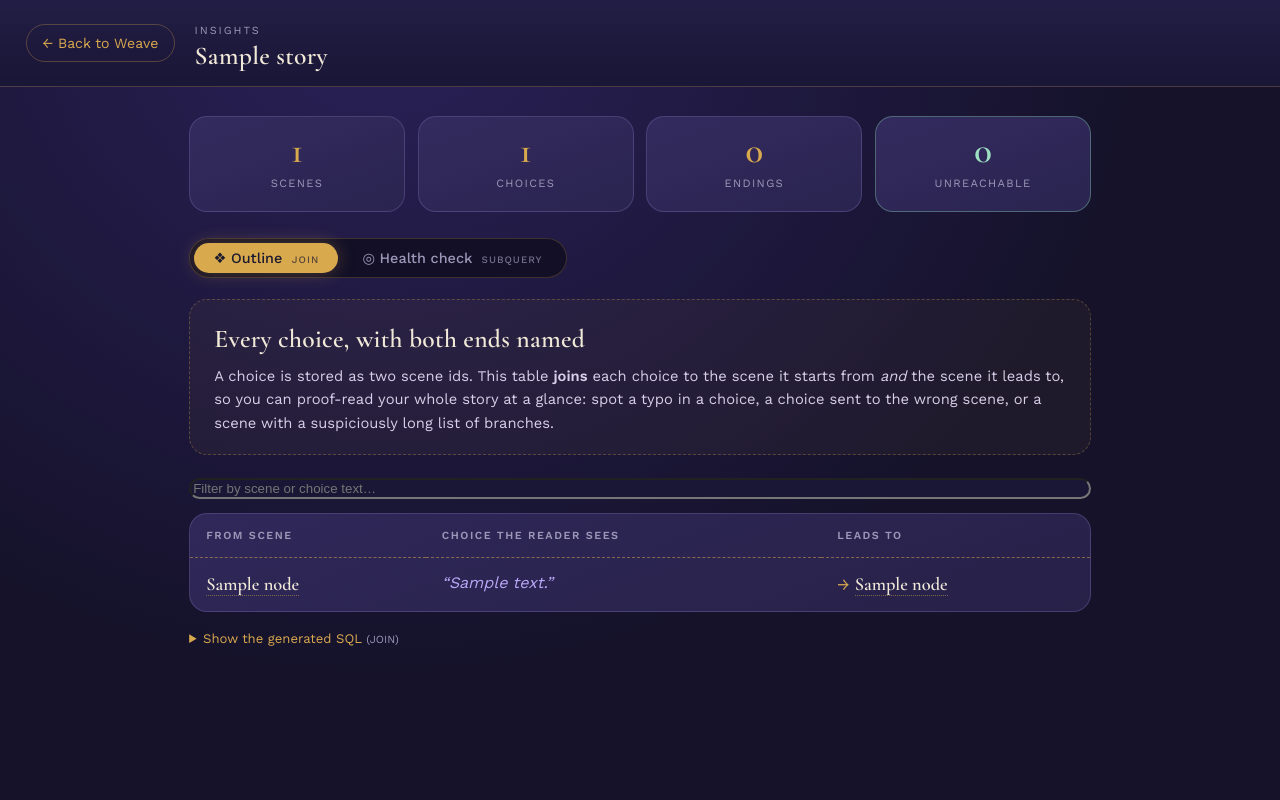
After one commit to PoorCoconut/Loom, a Django app: page /stories/1/insights/ in a window 1280 px wide. The commit adds this page. Run offline with Django 5.2, Linux system fonts and the light colour scheme; a user stored in the database is signed in; tables that the repository leaves empty hold one stand-in row (values such as "Sample post").

Commit message:
Added Insights Screen: A Story Outline and A Story "Health Checker"

```diff
--- /dev/null
+++ b/apps/editor/templates/editor/insights.html
@@ -0,0 +1,112 @@
+{% load static %}
+<!DOCTYPE html>
+<html lang="en">
+<head>
+    <meta charset="UTF-8">
+    <meta name="viewport" content="width=device-width, initial-scale=1">
+    <title>Insights · {{ story.title }} · Loom</title>
+    <link rel="stylesheet" href="{% static 'css/shared/base.css' %}">
+    <link rel="stylesheet" href="{% static 'css/editor/insights.css' %}">
+</head>
+<body class="ins-body">
+<header class="ins-top">
+    <a class="ins-back" href="{{ weave_url }}">&#8592; Back to Weave</a>
+    <div><span class="ins-eyebrow">Insights</span><h1>{{ story.title }}</h1></div>
+</header>
+
+<main class="ins">
+    <section class="summary">
+        <div class="sum"><b>{{ scene_count }}</b><span>Scenes</span></div>
+        <div class="sum"><b>{{ outline|length }}</b><span>Choices</span></div>
+        <div class="sum"><b>{{ endings|length }}</b><span>Endings</span></div>
+        <div class="sum {% if unreachable %}sum--warn{% else %}sum--ok{% endif %}"><b>{{ unreachable|length }}</b><span>Unreachable</span></div>
+    </section>
+
+    <div class="tabs" role="tablist">
+        <button role="tab" class="is-active" data-tab="outline">&#10070; Outline <small>JOIN</small></button>
+        <button role="tab" data-tab="health">&#9678; Health check <small>SUBQUERY</small></button>
+    </div>
+
+    <!-- ================= OUTLINE (JOIN) ================= -->
+    <section class="pane is-active" id="pane-outline">
+        <div class="why">
+            <h2>Every choice, with both ends named</h2>
+            <p>A choice is stored as two scene ids. This table <b>joins</b> each choice to the scene it starts from <i>and</i> the scene it leads to, so you can proof-read your whole story at a glance: spot a typo in a choice, a choice sent to the wrong scene, or a scene with a suspiciously long list of branches.</p>
+        </div>
+
+        {% if outline %}
+        <input type="search" id="filter" placeholder="Filter by scene or choice text…" aria-label="Filter outline">
+        <div class="table-wrap">
+        <table class="outline" id="outline">
+            <thead><tr><th>From scene</th><th>Choice the reader sees</th><th>Leads to</th></tr></thead>
+            <tbody>
+            {% for p in outline %}
+                <tr>
+                    <td><a href="{{ node_url_base }}?node={{ p.source_node.pk }}{{ embed_qs }}">{{ p.source_node.node_title }}</a></td>
+                    <td class="choice">&ldquo;{{ p.choice_text }}&rdquo;</td>
+                    <td><span class="arrow">&rarr;</span> <a href="{{ node_url_base }}?node={{ p.target_node.pk }}{{ embed_qs }}">{{ p.target_node.node_title }}</a></td>
+                </tr>
+            {% endfor %}
+            </tbody>
+        </table>
+        </div>
+        {% else %}
+        <p class="empty">No choices yet. Add a branch in Weave and it will appear here.</p>
+        {% endif %}
+
+        <details class="sql"><summary>Show the generated SQL <small>(JOIN)</small></summary>
+            <p>Django&rsquo;s <code>select_related('source_node', 'target_node')</code> turns into two joins on the same table:</p>
+            <pre>{{ sql_join }}</pre>
+        </details>
+    </section>
+
+    <!-- ================= HEALTH (SUBQUERY) ================= -->
+    <section class="pane" id="pane-health">
+        <div class="why">
+            <h2>Find the loose threads before readers do</h2>
+            <p>In a branching story it is easy to write a scene that nothing leads to, so no reader can ever see it. Each check below uses a <b>subquery</b>: the inner query collects the scenes that <i>are</i> connected, and the outer query returns the scenes that are <i>not</i> in that list.</p>
+        </div>
+
+        <article class="check {% if unreachable %}check--warn{% else %}check--ok{% endif %}">
+            <header><h3>Unreachable scenes</h3>
+                <span class="badge">{% if unreachable %}{{ unreachable|length }} found{% else %}all clear ✓{% endif %}</span></header>
+            {% if unreachable %}
+                <p>No choice leads to these scenes (and they are not the opening scene), so readers can never reach them. Link a choice to them, or delete them.</p>
+                <ul>{% for n in unreachable %}<li><a href="{{ node_url_base }}?node={{ n.pk }}{{ embed_qs }}">{{ n.node_title }}</a><span>fix in Weave &rarr;</span></li>{% endfor %}</ul>
+            {% else %}<p>Every scene can be reached from the opening. Lovely.</p>{% endif %}
+            <details class="sql"><summary>Show the generated SQL <small>(inner + outer query)</small></summary><pre>{{ sql_unreachable }}</pre></details>
+        </article>
+
+        <article class="check check--info">
+            <header><h3>Endings</h3><span class="badge">{{ endings|length }} found</span></header>
+            {% if endings %}
+                <p>Scenes with no outgoing choice. These are where a reader&rsquo;s journey stops, so make sure each one is meant to be an ending.</p>
+                <ul>{% for n in endings %}<li><a href="{{ node_url_base }}?node={{ n.pk }}{{ embed_qs }}">{{ n.node_title }}</a><span>{% if n.pk == story.starting_node_id %}opening scene with no choices{% else %}ending{% endif %}</span></li>{% endfor %}</ul>
+            {% else %}<p>No endings yet. Every scene leads somewhere, so readers can wander forever.</p>{% endif %}
+            <details class="sql"><summary>Show the generated SQL <small>(inner + outer query)</small></summary><pre>{{ sql_endings }}</pre></details>
+        </article>
+
+        {% if empty_scenes %}
+        <article class="check check--warn">
+            <header><h3>Scenes with no text</h3><span class="badge">{{ empty_scenes|length }} found</span></header>
+            <ul>{% for n in empty_scenes %}<li><a href="{{ node_url_base }}?node={{ n.pk }}{{ embed_qs }}">{{ n.node_title }}</a><span>write it &rarr;</span></li>{% endfor %}</ul>
+        </article>
+        {% endif %}
+    </section>
+</main>
+
+<script>
+(() => {
+  const tabs = document.querySelectorAll('.tabs button'), panes = document.querySelectorAll('.pane');
+  const show = name => { tabs.forEach(t => t.classList.toggle('is-active', t.dataset.tab === name)); panes.forEach(p => p.classList.toggle('is-active', p.id === 'pane-' + name)); history.replaceState(null, '', '#' + name); };
+  tabs.forEach(t => t.addEventListener('click', () => show(t.dataset.tab)));
+  if (location.hash === '#health') show('health');
+  const f = document.getElementById('filter');
+  if (f) f.addEventListener('input', () => {
+    const q = f.value.trim().toLowerCase();
+    document.querySelectorAll('#outline tbody tr').forEach(r => r.hidden = q && !r.textContent.toLowerCase().includes(q));
+  });
+})();
+</script>
+</body>
+</html>
--- a/apps/editor/templates/editor/weave.html
+++ b/apps/editor/templates/editor/weave.html
@@ -19,6 +19,7 @@
             <h1>{{ story.title }}</h1>
         </div>
         <div class="topbar__stats" id="stats"></div>
+        {% if weave.canEdit %}<a class="topbar__link" href="{% url 'editor:insights' story.pk %}{% if embed %}?embed=1{% endif %}" title="Outline and health check for this story">&#9678; Insights</a>{% endif %}
         <div class="mode-switch" id="mode-switch" role="tablist" aria-label="View mode">
             <button role="tab" data-mode="edit" class="is-active"><span aria-hidden="true">&#9998;</span> Edit</button>
             <button role="tab" data-mode="read"><span aria-hidden="true">&#10070;</span> Read</button>
--- a/apps/editor/urls.py
+++ b/apps/editor/urls.py
@@ -5,6 +5,7 @@ from . import views
 app_name = "editor"
 urlpatterns = [
     path("<int:story_id>/weave/", views.weave_view, name="weave"),
+    path("<int:story_id>/insights/", views.insights_view, name="insights"),
     path("<int:story_id>/api/nodes/", views.api_nodes, name="api_nodes"),
     path("<int:story_id>/api/nodes/<int:node_id>/", views.api_node, name="api_node"),
     path("<int:story_id>/api/positions/", views.api_positions, name="api_positions"),
--- a/apps/editor/views.py
+++ b/apps/editor/views.py
@@ -22,6 +22,7 @@ from apps.stories.models import Story, StoryCollaborator
 
 from apps.user_settings.models import UserSettings
 
+from .insights import choices_outline, ending_scenes, generated_sql, unreachable_scenes
 from .logic import coerce
 from .models import GlobalVariable, Node, Path, PathCondition
 
@@ -95,13 +96,42 @@ def _graph(story):
 @xframe_options_sameorigin
 def weave_view(request, story_id):
     story, can_edit = _access(request, story_id)
+    focus = request.GET.get("node")
+    focus = int(focus) if focus and focus.isdigit() and story.nodes.filter(pk=focus).exists() else None
     prefs, _ = UserSettings.objects.get_or_create(user=request.user)
     api_base = reverse("editor:api_nodes", args=[story.pk]).rsplit("/nodes/", 1)[0]
     return render(request, "editor/weave.html", {
         "story": story,
         "embed": request.GET.get("embed") == "1",
         "weave": {**_graph(story), "canEdit": can_edit, "apiBase": api_base,
-                  "me": request.user.get_username(), "prefs": prefs.weave_prefs()},
+                  "me": request.user.get_username(), "prefs": prefs.weave_prefs(), "focus": focus},
+    })
+
+
+@login_required
+@xframe_options_sameorigin
+def insights_view(request, story_id):
+    story, can_edit = _access(request, story_id)
+    if not can_edit:
+        raise Http404("Only the author and editors can see Insights.")
+    outline_qs = choices_outline(story)
+    unreachable_qs = unreachable_scenes(story)
+    endings_qs = ending_scenes(story)
+    outline = list(outline_qs)
+    unreachable, endings = list(unreachable_qs), list(endings_qs)
+    embed = request.GET.get("embed") == "1"
+    suffix = "?embed=1" if embed else ""
+    return render(request, "editor/insights.html", {
+        "story": story, "embed": embed, "outline": outline,
+        "unreachable": unreachable, "endings": endings,
+        "empty_scenes": list(Node.objects.filter(story=story, text_content="")),
+        "scene_count": Node.objects.filter(story=story).count(),
+        "weave_url": reverse("editor:weave", args=[story.pk]) + suffix,
+        "node_url_base": reverse("editor:weave", args=[story.pk]),
+        "embed_qs": "&embed=1" if embed else "",
+        "sql_join": generated_sql(outline_qs),
+        "sql_unreachable": generated_sql(unreachable_qs),
+        "sql_endings": generated_sql(endings_qs),
     })
 
 
--- /dev/null
+++ b/static/css/editor/insights.css
@@ -0,0 +1,57 @@
+.ins-body { background: radial-gradient(ellipse at 30% 0%, #2a2158 0%, #15122a 60%) fixed; min-height: 100vh; }
+.ins-top { display: flex; align-items: center; gap: 1.2rem; padding: 1rem 1.6rem; background: linear-gradient(180deg, #221d44, #1a1636); border-bottom: 1px solid rgba(217,169,78,.22); }
+.ins-top h1 { margin: 0; font-size: 1.6rem; line-height: 1.1; }
+.ins-eyebrow { font-size: .68rem; letter-spacing: .18em; text-transform: uppercase; color: var(--ash); }
+.ins-back { padding: .4rem 1rem; border-radius: 99px; color: var(--thread); border: 1px solid rgba(217,169,78,.3); font-size: .88rem; }
+.ins-back:hover { background: rgba(217,169,78,.12); }
+
+.ins { max-width: 940px; margin: 0 auto; padding: 1.8rem 1.2rem 4rem; }
+.summary { display: grid; grid-template-columns: repeat(4, 1fr); gap: .8rem; margin-bottom: 1.6rem; }
+.sum { padding: 1rem .5rem; border-radius: 18px; text-align: center; background: linear-gradient(160deg,#332b5e,#2a2450); border: 1px solid rgba(185,166,245,.2); }
+.sum b { display: block; font-family: var(--font-display); font-size: 2.3rem; line-height: 1; color: var(--thread); }
+.sum span { font-size: .7rem; letter-spacing: .12em; text-transform: uppercase; color: var(--ash); }
+.sum--warn { border-color: rgba(224,138,168,.55); } .sum--warn b { color: #ffb4c8; }
+.sum--ok { border-color: rgba(127,200,169,.4); } .sum--ok b { color: #9fe0c4; }
+
+.tabs { display: inline-flex; gap: .3rem; padding: 4px; border-radius: 99px; background: #120f26; border: 1px solid rgba(217,169,78,.22); margin-bottom: 1.3rem; }
+.tabs button { background: none; color: var(--ash); border-radius: 99px; padding: .45rem 1.2rem; font-size: .9rem; }
+.tabs button small { font-size: .62rem; letter-spacing: .1em; opacity: .7; margin-left: .3rem; }
+.tabs button:hover { background: none; color: var(--parchment); }
+.tabs button.is-active { background: var(--thread); color: var(--ink); box-shadow: 0 0 18px rgba(217,169,78,.3); }
+
+.pane { display: none; } .pane.is-active { display: block; animation: rise .4s ease; }
+@keyframes rise { from { opacity: 0; transform: translateY(8px); } }
+
+.why { padding: 1.2rem 1.5rem; border-radius: 18px; border: 1px dashed rgba(217,169,78,.3); background: rgba(217,169,78,.05); margin-bottom: 1.2rem; }
+.why h2 { margin: 0 0 .3rem; font-size: 1.6rem; } .why p { margin: 0; color: #d8cfe8; font-size: .92rem; line-height: 1.6; }
+
+#filter { width: 100%; margin-bottom: .9rem; border-radius: 12px; background: #1a1636; }
+.table-wrap { overflow-x: auto; border-radius: 18px; border: 1px solid rgba(185,166,245,.2); background: linear-gradient(160deg,#2f2859,#272148); }
+.outline { width: 100%; border-collapse: collapse; }
+.outline th { text-align: left; font-size: .68rem; letter-spacing: .14em; text-transform: uppercase; color: var(--ash); padding: .8rem 1rem; border-bottom: 1px dashed rgba(217,169,78,.3); }
+.outline td { padding: .75rem 1rem; border-bottom: 1px solid rgba(185,166,245,.1); vertical-align: top; }
+.outline tr:last-child td { border-bottom: 0; } .outline tr:hover td { background: rgba(217,169,78,.06); }
+.outline a { color: var(--parchment); font-family: var(--font-display); font-size: 1.15rem; font-weight: 600; border-bottom: 1px dotted rgba(217,169,78,.5); }
+.outline a:hover { color: var(--thread); }
+.outline .choice { color: var(--w-lilac, #b9a6f5); font-style: italic; }
+.arrow { color: var(--thread); }
+.empty { color: var(--ash); text-align: center; padding: 2rem; }
+
+.check { padding: 1.3rem 1.5rem; border-radius: 20px; margin-bottom: 1rem; border: 1px solid rgba(185,166,245,.2); background: linear-gradient(160deg,#332b5e,#2a2450); }
+.check header { display: flex; justify-content: space-between; align-items: center; gap: 1rem; }
+.check h3 { margin: 0; font-size: 1.5rem; }
+.check p { color: #d8cfe8; font-size: .9rem; }
+.badge { padding: .2rem .8rem; border-radius: 99px; font-size: .75rem; background: rgba(185,166,245,.12); color: #b9a6f5; }
+.check--warn { border-color: rgba(224,138,168,.5); } .check--warn .badge { background: rgba(224,138,168,.15); color: #ffb4c8; }
+.check--ok { border-color: rgba(127,200,169,.4); } .check--ok .badge { background: rgba(127,200,169,.15); color: #9fe0c4; }
+.check ul { list-style: none; margin: .6rem 0 0; padding: 0; display: grid; gap: .4rem; }
+.check li { display: flex; justify-content: space-between; gap: 1rem; padding: .55rem .9rem; border-radius: 12px; background: rgba(21,18,42,.5); }
+.check li a { font-family: var(--font-display); font-size: 1.15rem; font-weight: 600; color: var(--parchment); border: 0; }
+.check li a:hover { color: var(--thread); } .check li span { color: var(--ash); font-size: .78rem; align-self: center; }
+
+.sql { margin-top: 1rem; }
+.sql summary { cursor: pointer; color: var(--thread); font-size: .82rem; } .sql summary small { color: var(--ash); }
+.sql p { font-size: .85rem; color: var(--ash); }
+.sql pre { margin: .6rem 0 0; padding: 1rem; border-radius: 12px; background: #0f0c20; color: #cdbff6; font-size: .78rem; line-height: 1.55; overflow-x: auto; white-space: pre-wrap; word-break: break-word; }
+.sql code { color: var(--thread); }
+@media (max-width: 640px) { .summary { grid-template-columns: repeat(2, 1fr); } }
--- a/static/css/editor/weave.css
+++ b/static/css/editor/weave.css
@@ -310,3 +310,6 @@ details.cond-box > summary::before { content: "\2726  "; color: var(--thread); }
 @media (prefers-reduced-motion: reduce) { * { animation: none !important; transition: none !important; } }
 
 .weave.reduce-motion *, .weave.reduce-motion *::before { animation: none !important; transition: none !important; }
+
+.topbar__link { padding: .4rem 1rem; border-radius: 99px; font-size: .88rem; color: var(--w-lilac); border: 1px solid rgba(185,166,245,.3); background: rgba(185,166,245,.08); }
+.topbar__link:hover { color: var(--ink); background: var(--thread); border-color: var(--thread); }
--- a/static/js/editor/weave.js
+++ b/static/js/editor/weave.js
@@ -672,5 +672,6 @@
   if (S.mode === 'read') startRead();
   renderGraph(); renderPanel();
   requestAnimationFrame(() => (S.mode === 'read' && S.read ? (fitView(false), setTimeout(() => focusNode(S.read.current), 150)) : fitView(false)));
-  if (S.canEdit && prefs.defaultMode === 'read') setMode('read');
+  if (S.canEdit && boot.focus && S.nodes.has(boot.focus)) setTimeout(() => { selectNode(boot.focus); focusNode(boot.focus); }, 200);
+  else if (S.canEdit && prefs.defaultMode === 'read') setMode('read');
 })();
```
Also changed, not shown: apps/editor/insights.py (added, +63 -0 lines).
